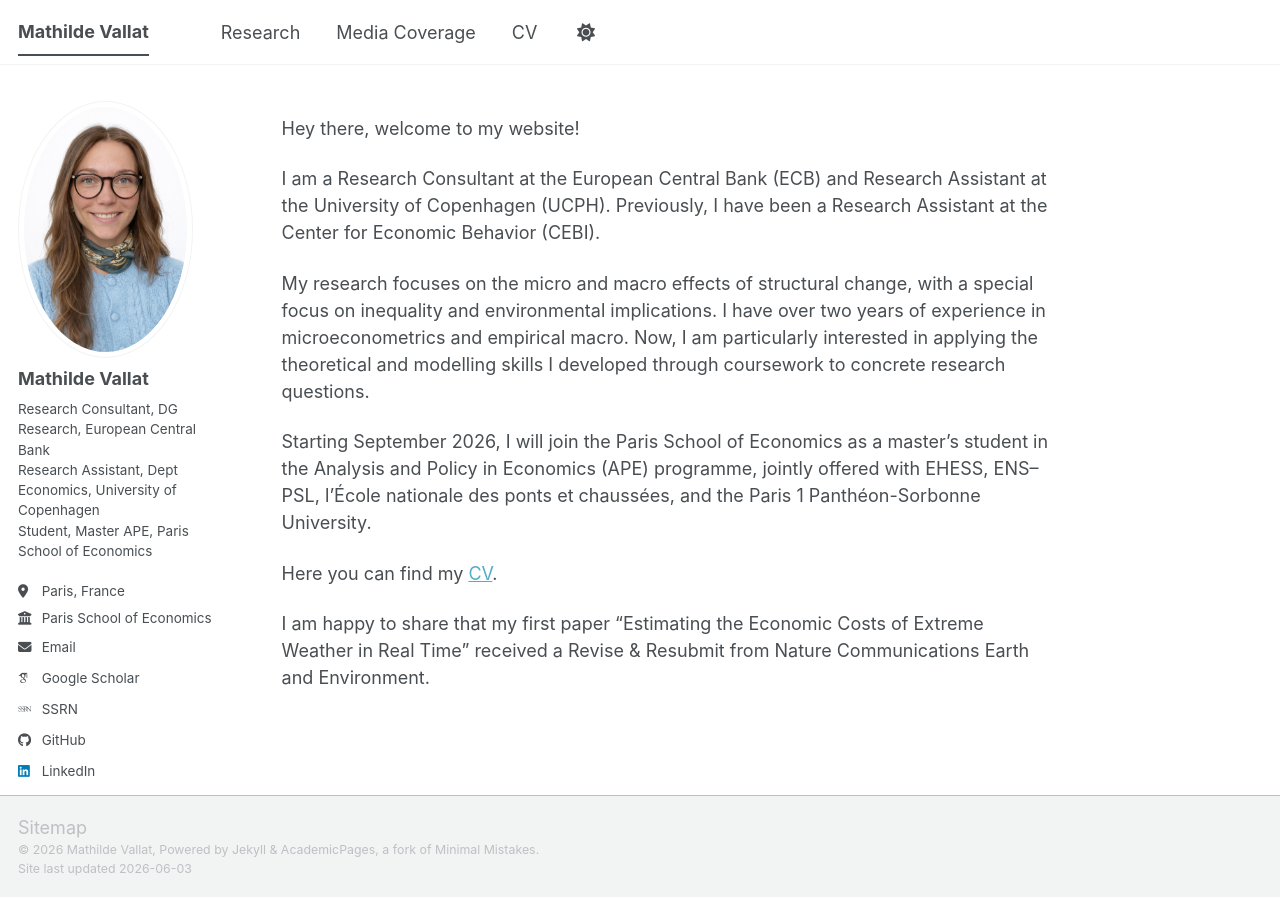
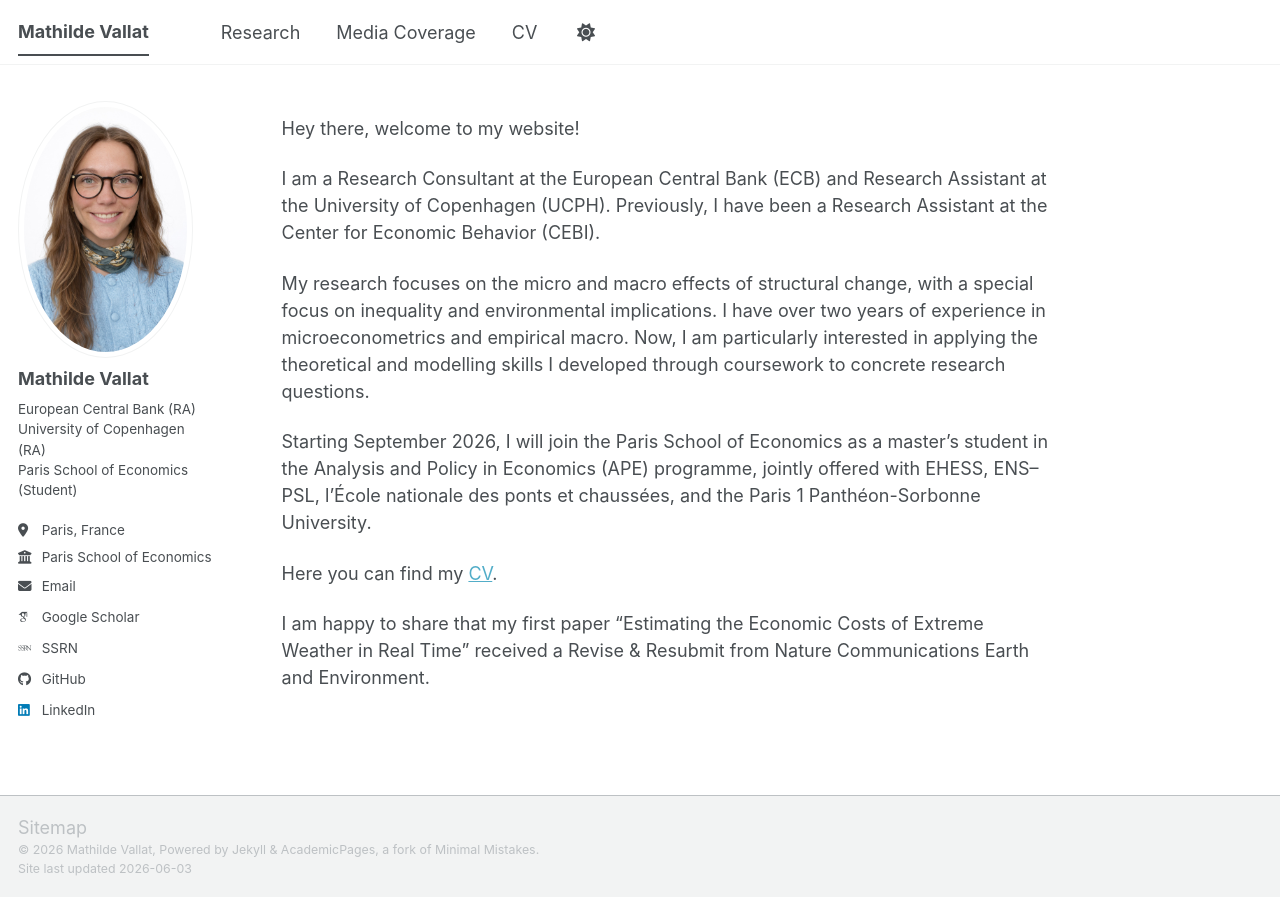
Before and after one commit to MathildeVallat/mathildevallat.github.io, a Jekyll site: the page built from _pages/about.md, in a window 1280 px wide. Built offline with Jekyll 4.4.1, drawn with Linux system fonts in a browser that asks for light colours; some web fonts are replaced; a script bundle is joined from its source files by our own code; library files that are not in the unit come from our copies.

Commit message:
sidebar 3

```diff
--- a/_config.yml
+++ b/_config.yml
@@ -26,7 +26,7 @@ author:
   avatar           : "VALLAT_Mathilde_photo.jpg"
   name             : "Mathilde Vallat"
   pronouns         : # example: "she/her"
-  bio              : "Research Consultant, DG Research, European Central Bank<br>Research Assistant, Dept Economics, University of Copenhagen<br>Student, Master APE, Paris School of Economics"
+  bio              : "European Central Bank (RA)<br>University of Copenhagen (RA)<br>Paris School of Economics (Student)"
   location         : "Paris, France"
   employer         : "Paris School of Economics"
   uri              : # URL
```
